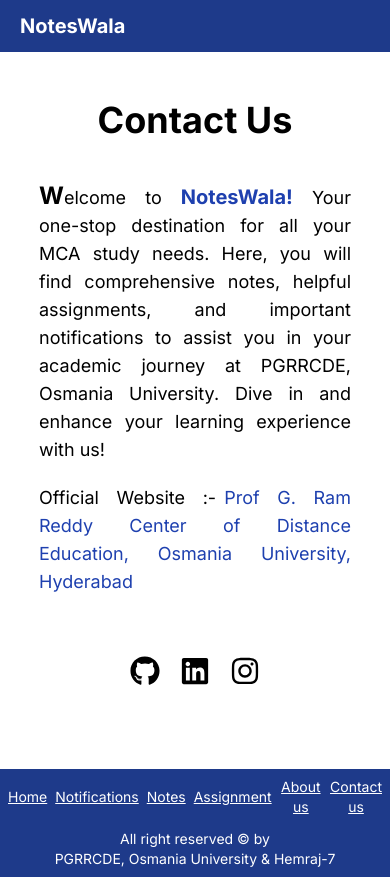
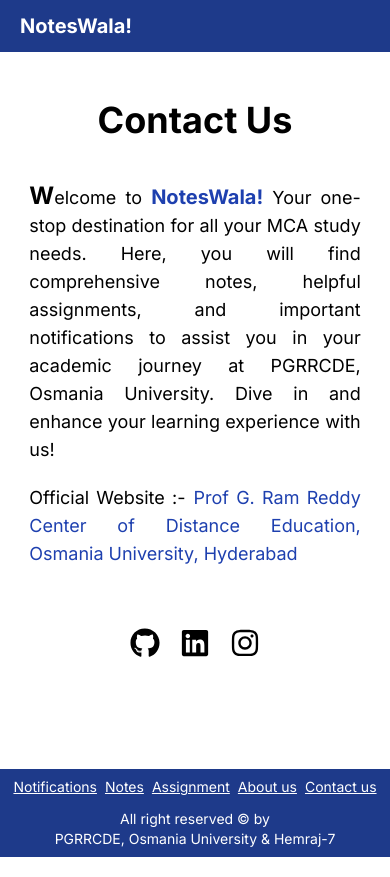
Before and after one commit to Hemraj-7/NotesWala, a Next.js app: page /contact in a window 390 px wide. Built offline with nearby package versions, Linux system fonts and the light colour scheme.

Commit message:
Third commit

```diff
--- a/app/about/page.js
+++ b/app/about/page.js
@@ -5,7 +5,7 @@
 const page = () => {
     return (
         <div>
-            <div className="w-[80%] md:w-1/3 min-h-[85vh] mx-auto flex flex-col gap-5 md:gap-3 items-center text-justify">
+            <div className="w-[85%] md:w-1/3 min-h-[85vh] mx-auto flex flex-col gap-5 md:gap-3 items-center text-justify">
                 <div>
                     <h1 className='font-bold text-4xl p-5 pt-12'>
                         About Us
--- a/app/components/Footer.js
+++ b/app/components/Footer.js
@@ -5,7 +5,6 @@
     return (
         <div className='text-white text-sm p-2 text-center bg-blue-900 flex flex-col'>
             <ul className='flex gap-2 text-center items-center justify-center md:hidden'>
-                <Link href={'/'} className='underline hover:text-gray-400'><li>Home</li></Link>
                 <Link href={'/explore'} className='underline hover:text-gray-400'><li>Notifications</li></Link>
                 <Link href={'/explore'} className='underline hover:text-gray-400'><li>Notes</li></Link>
                 <Link href={'/explore'} className='underline hover:text-gray-400'><li>Assignment</li></Link>
@@ -16,9 +15,12 @@
                 All right reserved &copy; by
             </span>
             <span>
-                PGRRCDE, Osmania University &
                 <span className='hover:text-gray-300'>
-                    <a href="https://github.com/Hemraj-7"> Hemraj-7</a>
+                    <Link href="http://www.oucde.net/">PGRRCDE, Osmania University </Link>
+                </span>
+                &
+                <span className='hover:text-gray-300'>
+                    <Link href="https://github.com/Hemraj-7"> Hemraj-7</Link>
                 </span>
             </span>
         </div>
--- a/app/components/Navbar.js
+++ b/app/components/Navbar.js
@@ -6,15 +6,14 @@
     <div className='text-white flex justify-between items-center p-3 px-5 md:px-24 bg-blue-900'>
         <div>
             <Link href={"/"}>
-            <h1 className='text-xl md:text-2xl font-bold'>NotesWala</h1>
+            <h1 className='text-xl md:text-2xl font-bold'>NotesWala!</h1>
             </Link>
         </div>
         <div>
             <ul className='hidden md:flex gap-3'>
-                <Link href={'/'} className=' border border-white p-[1px] px-2 rounded-xl hover:text-gray-300 hover:border-gray-300'><li>Home</li></Link>
-                <Link href={'/explore'} className=' border border-white p-[1px] px-2 rounded-xl hover:text-gray-300 hover:border-gray-300'><li>Notifications</li></Link>
                 <Link href={'/explore'} className=' border border-white p-[1px] px-2 rounded-xl hover:text-gray-300 hover:border-gray-300'><li>Notes</li></Link>
                 <Link href={'/explore'} className=' border border-white p-[1px] px-2 rounded-xl hover:text-gray-300 hover:border-gray-300'><li>Assignment</li></Link>
+                <Link href={'/explore'} className=' border border-white p-[1px] px-2 rounded-xl hover:text-gray-300 hover:border-gray-300'><li>Notifications</li></Link>
                 <Link href={'/about'} className=' border border-white p-[1px] px-2 rounded-xl hover:text-gray-300 hover:border-gray-300'><li>About us</li></Link>
                 <Link href={'/contact'} className=' border border-white p-[1px] px-2 rounded-xl hover:text-gray-300 hover:border-gray-300'><li>Contact us</li></Link>
             </ul>
--- a/app/contact/page.js
+++ b/app/contact/page.js
@@ -5,7 +5,7 @@
 const page = () => {
     return (
         <div>
-            <div className="w-[80%] md:w-1/3 min-h-[85vh] mx-auto flex flex-col gap-5 md:gap-3 items-center text-justify">
+            <div className="w-[85%] md:w-1/3 min-h-[85vh] mx-auto flex flex-col gap-5 md:gap-3 items-center text-justify">
                 <div>
                     <h1 className='font-bold text-4xl p-5 pt-12'>
                         Contact Us
--- a/app/layout.js
+++ b/app/layout.js
@@ -6,7 +6,7 @@
 const inter = Inter({ subsets: ["latin"] });
 
 export const metadata = {
-  title: "NotesWala - Notes and Assignment",
+  title: "NotesWala! - Notes and Assignment",
   description: "Welcome to NotesWala! Your one-stop destination for all your MCA study needs. Here, you will find comprehensive notes, helpful assignments, and important notifications to assist you in your academic journey at PGRRCDE, Osmania University. Dive in and enhance your learning experience with us!",
 };
 
--- a/app/page.js
+++ b/app/page.js
@@ -6,7 +6,7 @@
     <>
       <div className="w-full md:w-[80%] m-2 mx-auto flex flex-col-reverse md:flex-row md:gap-3 items-center justify-between">
         <div className="w-full p-5 pb-10 md:w-1/2 md:p-0">
-          <h1 class="text-gray-900 dark:text-white text-3xl md:text-5xl font-extrabold mb-2">NotesWala</h1>
+          <h1 class="text-gray-900 dark:text-white text-3xl md:text-5xl font-extrabold mb-2">NotesWala!</h1>
           <p class="text-lg font-normal text-gray-500 dark:text-gray-400 mb-6">Welcome to <span className="font-bold">NotesWala!</span> Your one-stop destination for all your MCA study needs. Here, you will find comprehensive notes, helpful assignments, and important notifications to assist you in your academic journey at PGRRCDE, Osmania University. Dive in and enhance your learning experience with us!</p>
           <Link href={'/explore'}>
             <div href="#" class="inline-flex justify-center items-center py-2.5 px-5 text-base font-medium text-center text-white rounded-lg bg-blue-800 hover:bg-blue-900 focus:ring-4 focus:ring-blue-300 dark:focus:ring-blue-900">
```
